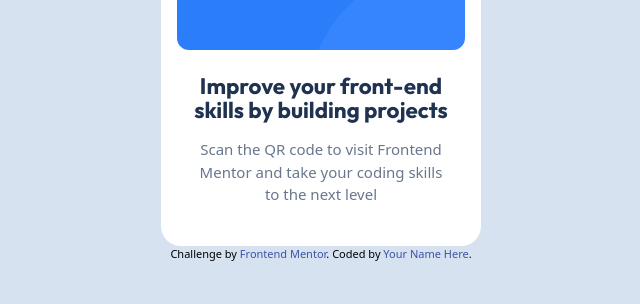
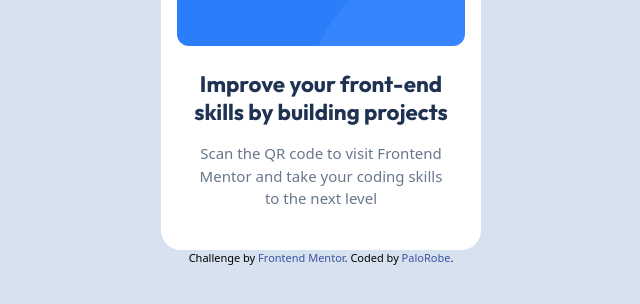
Before and after one commit to PaloRobe/FrontendMentor-QrCode, a website: page index.html in a window 1280 px wide. Shown: the part 396-700 px from the top of the page, without its empty margins (319-959 px from the left). Drawn offline with Linux system fonts and the light colour scheme.

Commit message:
update solution - modify class leading on h1

```diff
--- a/index.html
+++ b/index.html
@@ -19,7 +19,7 @@
    <main class=" px-4 pt-4 pb-10 rounded-[20px] max-w-[320px] bg-White">
       <img src="./images/image-qr-code.png" alt="" class="rounded-xl">
       <div class="mt-6 px-4">
-            <h1 class="text-Slate900 font-OutFit font-[700] text-[1.4rem] mb-4 leading-6 text-center">Improve your front-end skills by building projects</h1>
+            <h1 class="text-Slate900 font-OutFit font-[700] text-[1.4rem] mb-4 leading-7 text-center">Improve your front-end skills by building projects</h1>
             <p class="text-Slate500 text-center">Scan the QR code to visit Frontend Mentor and take your coding skills to the next level</p>
       </div>
    </main>
@@ -29,7 +29,7 @@
 
   <div class="attribution">
     Challenge by <a href="https://www.frontendmentor.io?ref=challenge" target="_blank">Frontend Mentor</a>.
-    Coded by <a href="#">Your Name Here</a>.
+    Coded by <a href="https://github.com/PaloRobe/">PaloRobe</a>.
   </div>
 </body>
 </html>
```
Also changed, not shown: README.md, output.css, screen.png (added).
